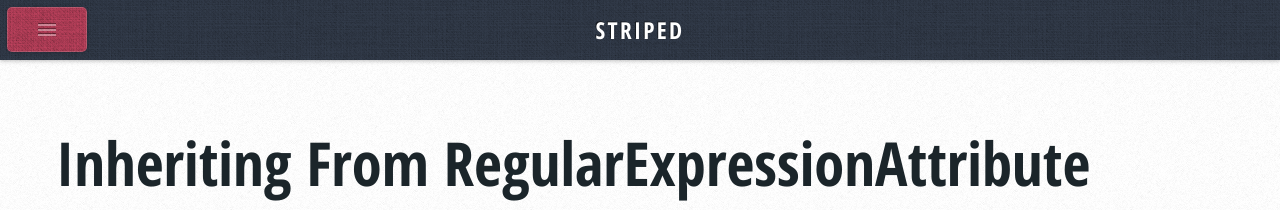
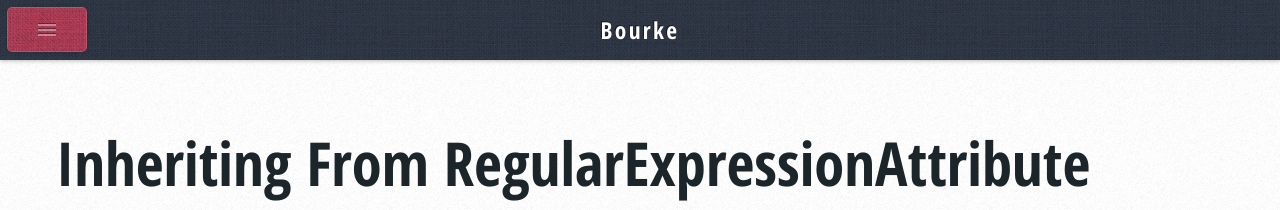
Before and after one commit to jfbourke/jfbourke.github.io, a Jekyll site: the page built from index.html, in a window 1280 px wide. Shown: the top 210 px of the page. Built offline with Jekyll 4.4.1, drawn with Linux system fonts in a browser that asks for light colours; Markdown is read by kramdown in place of the engine named in the settings; the list of posts is cut into pages by our own code.

Commit message:
Update sidebar.html
Updating logo text

```diff
--- a/_includes/sidebar.html
+++ b/_includes/sidebar.html
@@ -3,7 +3,7 @@
 
 			<!-- Logo -->
 			<div id="logo">
-				<h1>STRIPED</h1>
+				<h1>Bourke</h1>
 			</div>
 
 			<!-- Nav -->
```
